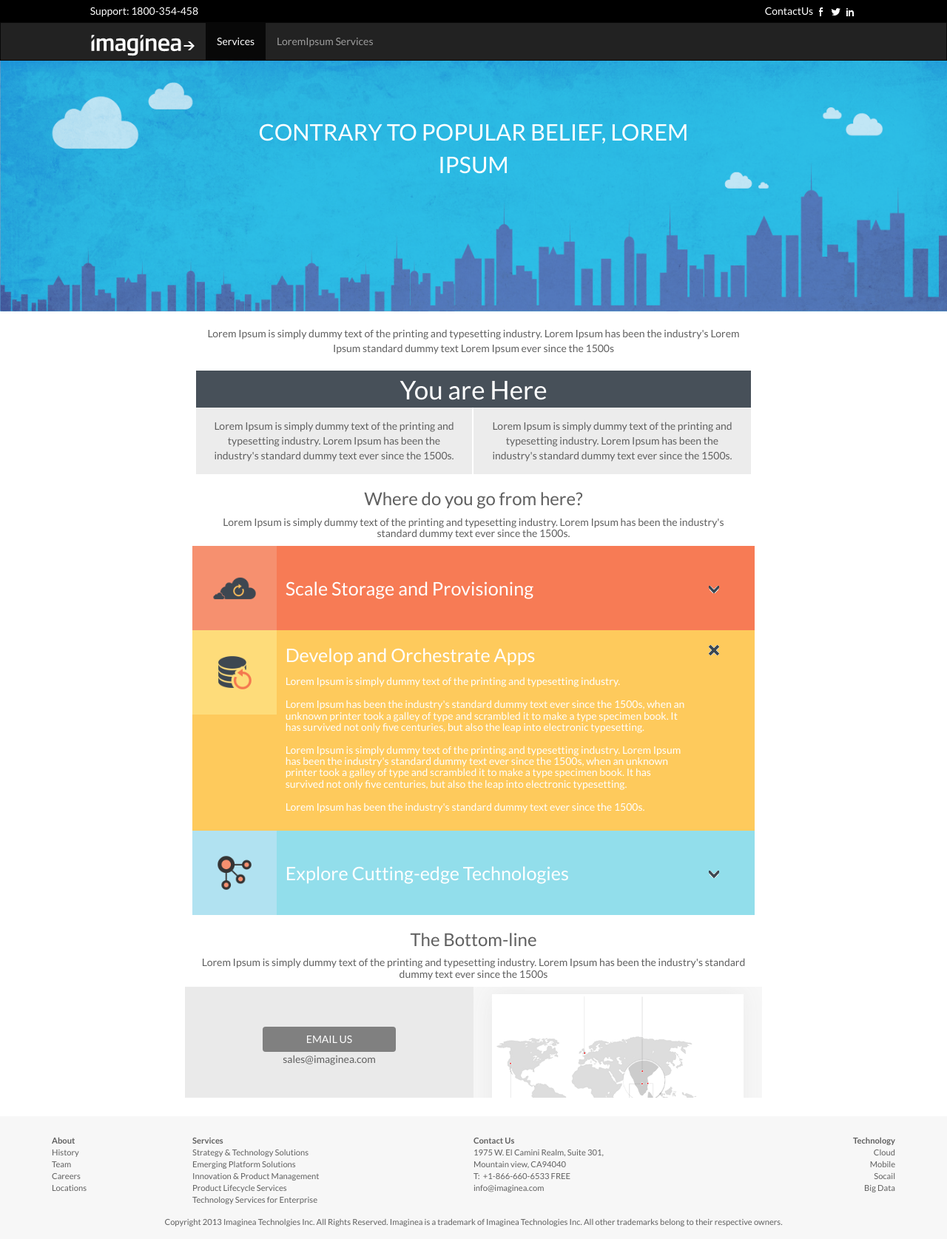
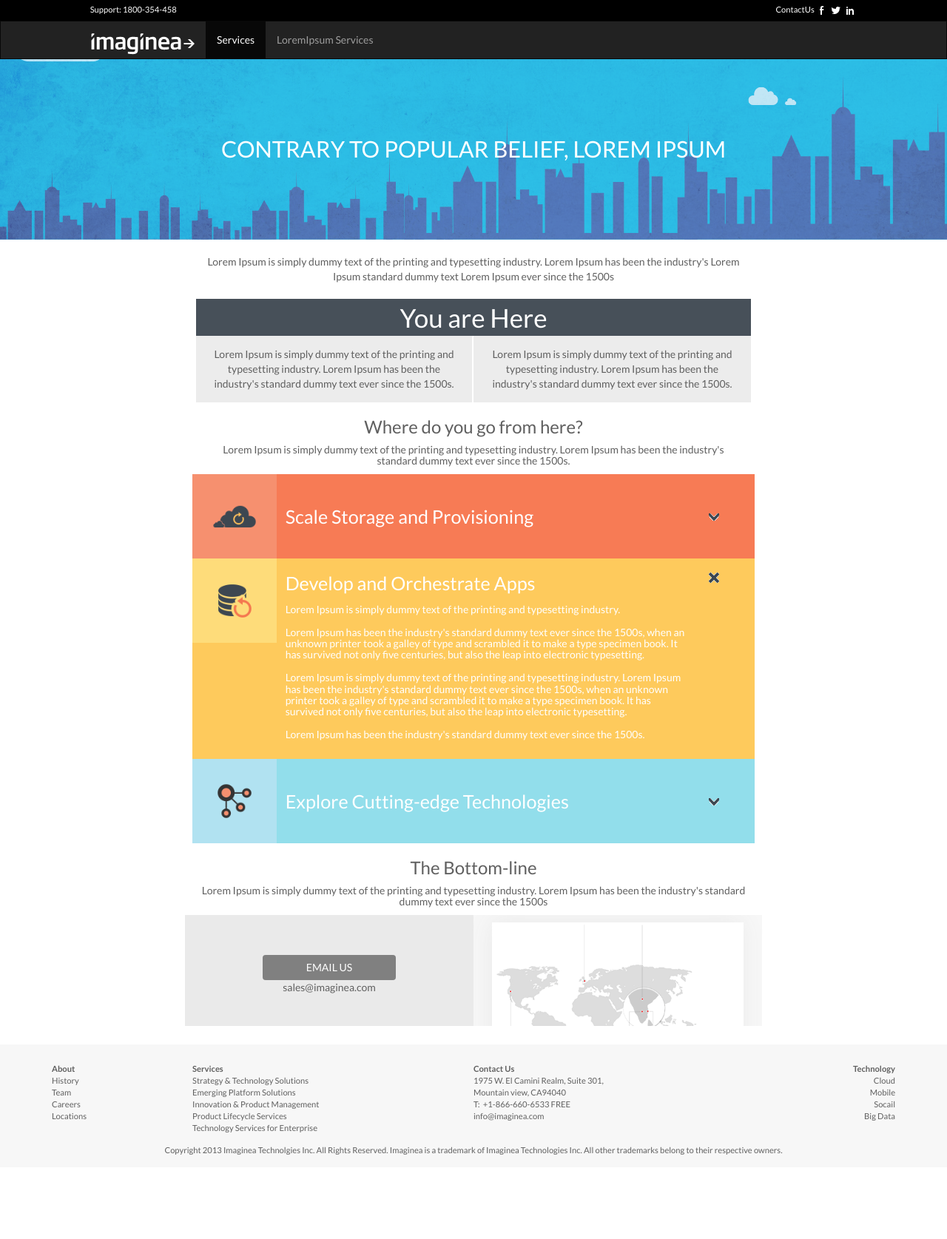
Before and after one commit to chaitusince1992/imagineaTask, a website: page index.html in a window 1280 px wide. Shown: the whole page at 74% size. After the commit the page ends 1578 px from the top, so only its background shows below. Drawn offline with nearby package versions, Linux system fonts and the light colour scheme.

Commit message:
changing the banner image settings

```diff
--- a/index.html
+++ b/index.html
@@ -15,8 +15,8 @@
     <header>
         <div class="container-fluid">
             <div class="row contact-details">
-                <div class="col-xs-offset-1 col-xs-5 text-left">Support: 1800-354-458</div>
-                <div class="col-xs-5 text-right">
+                <div class="col-xs-6 col-sm-offset-1 col-sm-5 text-left">Support: 1800-354-458</div>
+                <div class="col-xs-6 col-sm-5 text-right">
                     <span>ContactUs</span>
                     <a class="social-networking-links" href="https://www.facebook.com/ImagineaTechnologies/"><img src="img/fb-icon.png" /></a>
                     <a class="social-networking-links" href="https://twitter.com/ImagineaTech"><img src="img/twitter-icon.png" /></a>
@@ -25,7 +25,7 @@
             </div>
             <div class="row">
                 <nav class="navbar navbar-inverse main-navigation">
-                    <div class="container-fluid col-xs-offset-1 col-xs-10">
+                    <div class="container-fluid col-xs-12 col-sm-offset-1 col-sm-10">
                         <div class="navbar-header">
                             <button type="button" class="navbar-toggle" data-toggle="collapse" data-target="#myNavBar">
                                 <span class="icon-bar"></span>
@@ -52,8 +52,8 @@
     </header>
     <section class="container-fluid">
         <div class="row banner-container">
-            <img class="col-xs-12 banner-image" src="img/banner.png" />
-            <div class="col-xs-offset-3 col-xs-6 text-center text-uppercase banner-text">Contrary to popular belief, Lorem Ipsum</div>
+<!--            <img class="col-xs-12 banner-image" src="img/banner.png" />-->
+            <div class="text-center text-uppercase banner-text">Contrary to popular belief, Lorem Ipsum</div>
         </div>
     </section>
     <div class="container">
@@ -128,12 +128,14 @@
             </div>
 
             <div class="col-sm-offset-2 col-sm-8 col-xs-offset-1 col-xs-10 contact-form">
-                <div class="col-xs-6">
+                <div class="col-sm-6">
                     <button class="col-xs-offset-3 col-xs-6 text-uppercase text-center btn email-us-heading">Email Us</button>
-                    <div class="col-xs-offset-3 col-xs-6 text-center">sales@imaginea.com</div>
+                    <div class="col-xs-12 text-center">sales@imaginea.com</div>
                 </div>
-                <div class="col-xs-6 world-map">
-                    <div class="world-map-container"><img src="img/world-map.png" /></div>
+                <div class="col-sm-6 world-map">
+                    <div class="world-map-container">
+                        <img src="img/world-map.png" />
+                    </div>
                 </div>
             </div>
         </div>
--- a/style.css
+++ b/style.css
@@ -16,6 +16,7 @@ img.brand-image {
     background-color: black;
     color: white;
     padding: 5px 0;
+    font-size: .8em;
 }
 .nav-buttons {
     vertical-align: middle;
@@ -99,10 +100,12 @@ img.banner-image {
     position: relative;
 }
 .banner-text {
-    position: absolute;
-    top: 22%;
+    /*    position: absolute;*/
+    padding: 100px 0;
     font-size: 2.2em;
     color: white;
+    background-image: url('img/banner.png');
+    background-position: bottom center;
 }
 .email-us-heading {
     background-color: grey;
@@ -111,10 +114,12 @@ img.banner-image {
 }
 .contact-form {
     background-color: #EAEAEA;
-    height: 150px;
     padding: 0;
     overflow: hidden;
     margin-bottom: 25px;
+}
+.contact-form>div {
+    height: 150px;
 }
 .world-map {
     background: #F7F7F7;
```
